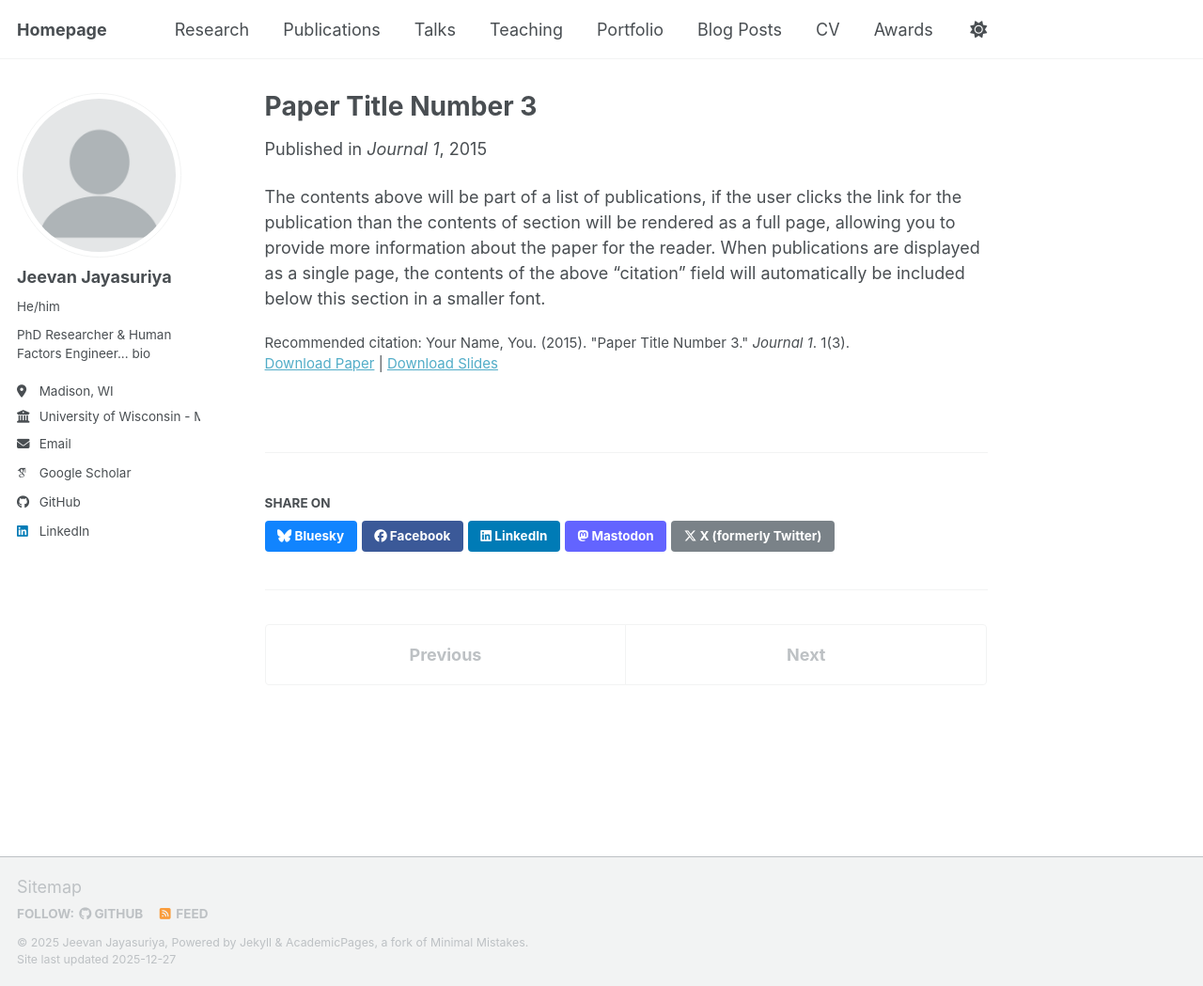
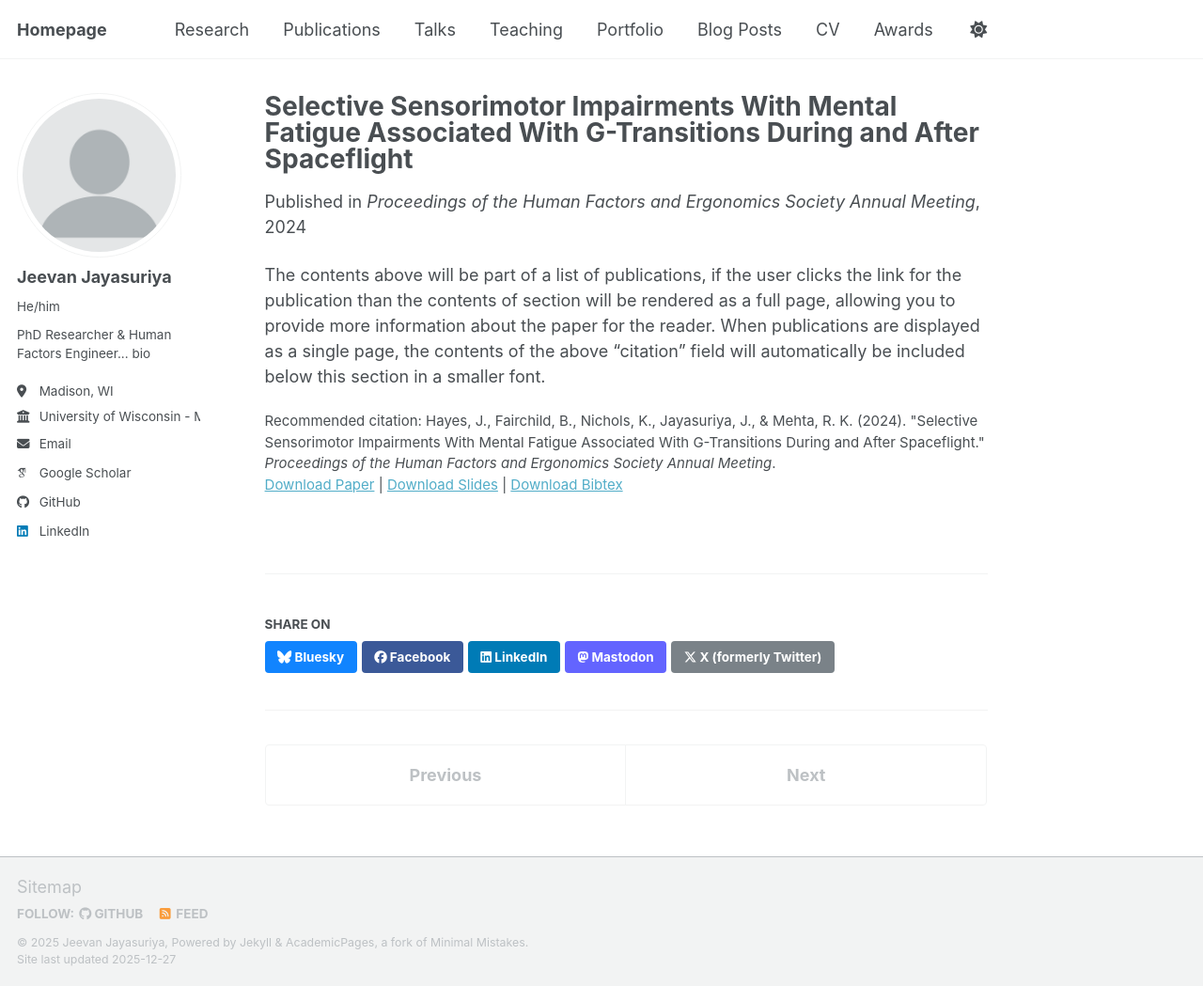
Before and after one commit to Kushi-Jj/kushi-bio.github.io, a Jekyll site: the page built from _publications/2015-10-01-paper-title-number-3.md, in a window 1280 px wide and 1049 px high. Shown: the whole window at 94% size. Built offline with Jekyll 4.4.1, drawn with Linux system fonts in a browser that asks for light colours; some web fonts are replaced; a script bundle is joined from its source files by our own code; library files that are not in the unit come from our copies.

Commit message:
Update publication details for paper number 3

```diff
--- a/_publications/2015-10-01-paper-title-number-3.md
+++ b/_publications/2015-10-01-paper-title-number-3.md
@@ -1,14 +1,16 @@
 ---
-title: "Paper Title Number 3"
+title: "Selective Sensorimotor Impairments With Mental Fatigue Associated With G-Transitions During and After Spaceflight"
 collection: publications
-category: manuscripts
-permalink: /publication/2015-10-01-paper-title-number-3
-excerpt: 'This paper is about the number 3. The number 4 is left for future work.'
-date: 2015-10-01
-venue: 'Journal 1'
-slidesurl: 'https://academicpages.github.io/files/slides3.pdf'
-paperurl: 'https://academicpages.github.io/files/paper3.pdf'
-citation: 'Your Name, You. (2015). &quot;Paper Title Number 3.&quot; <i>Journal 1</i>. 1(3).'
+category: conference-papers
+permalink: /publication/2024-spaceflight-fatigue
+excerpt: "This paper investigates sensorimotor impairments associated with mental fatigue during and following gravitational transitions in spaceflight."
+date: 2024-01-01
+venue: "Proceedings of the Human Factors and Ergonomics Society Annual Meeting"
+paperurl: "https://doi.org/10.1177/10711813241275073"
+slidesurl: ""
+bibtexurl: ""
+citation: "Hayes, J., Fairchild, B., Nichols, K., Jayasuriya, J., & Mehta, R. K. (2024). &quot;Selective Sensorimotor Impairments With Mental Fatigue Associated With G-Transitions During and After Spaceflight.&quot; <i>Proceedings of the Human Factors and Ergonomics Society Annual Meeting</i>."
 ---
 
+
 The contents above will be part of a list of publications, if the user clicks the link for the publication than the contents of section will be rendered as a full page, allowing you to provide more information about the paper for the reader. When publications are displayed as a single page, the contents of the above "citation" field will automatically be included below this section in a smaller font.
```
